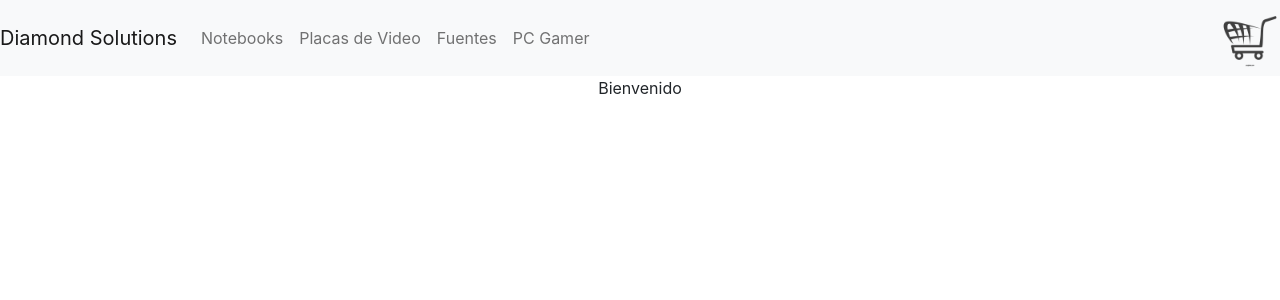
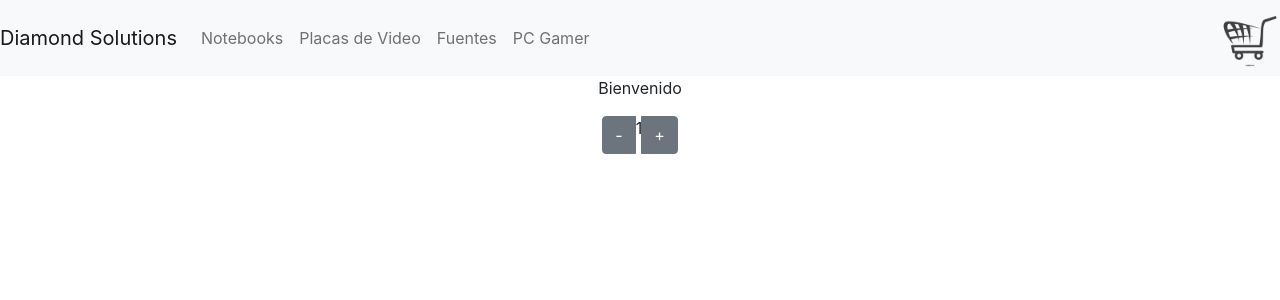
Before and after one commit to DiegaG182/ReactJs, a React (Create React App) app: page / in a window 1280 px wide. Shown: the top 300 px of the page. Built offline with nearby package versions, Linux system fonts and the light colour scheme.

Commit message:
componentes 2 contador

```diff
--- a/package.json
+++ b/package.json
@@ -8,7 +8,6 @@
     "@testing-library/user-event": "^12.8.3",
     "bootstrap": "^5.1.1",
     "react": "^17.0.2",
-    "react-bootstrap": "^2.0.0-rc.0",
     "react-dom": "^17.0.2",
     "react-scripts": "4.0.3",
     "reactstrap": "^8.10.0",
--- a/src/App.js
+++ b/src/App.js
@@ -1,5 +1,6 @@
 //import logo from './logo.svg';
 import './App.css';
+import ItemCount from './components/ItemCount';
 import ItemListContainer from './components/ItemListContainer';
 import Navbar from './components/Navbar';
 
@@ -9,6 +10,10 @@ function App() {
     <div className="App">
       <Navbar />
       <ItemListContainer greeting = "Bienvenido"/>
+      <ItemCount
+        ini={"1"}
+        fin={"5"}
+      />
     </div>
   );
 }
--- /dev/null
+++ b/src/components/ItemCount.jsx
@@ -0,0 +1,30 @@
+import React, { useState } from 'react';
+import { Button, ButtonGroup } from 'reactstrap';
+
+
+
+const ItemCount = ({ini,fin}) => {
+    const [count, setCount] = useState(1)
+    const [inicial, setInicial] = useState(ini)
+    const [stock, settock] = useState(fin)
+
+    function onAdd(e) {
+        const action = e.target.textContent
+        if (action === "+" && count < stock )
+            setCount(count + 1)
+        if (action === "-" && count > inicial )
+            setCount(count - 1);
+    }
+
+    return(
+    <div>
+        <ButtonGroup>
+            <Button onClick={(e)=>onAdd(e)}>-</Button>
+            <span> {count} </span>
+            <Button onClick={(e)=>onAdd(e)}>+</Button>
+        </ButtonGroup>
+    </div>
+    )
+
+}
+export default ItemCount;
--- a/src/index.js
+++ b/src/index.js
@@ -1,7 +1,6 @@
 import React from 'react';
 import ReactDOM from 'react-dom';
 import './index.css';
-//import Navbar from './components/Navbar';
 import App from './App';
 import reportWebVitals from './reportWebVitals';
 
```
Also changed, not shown: src/components/CartWidget.jsx (line endings or trailing spaces).
